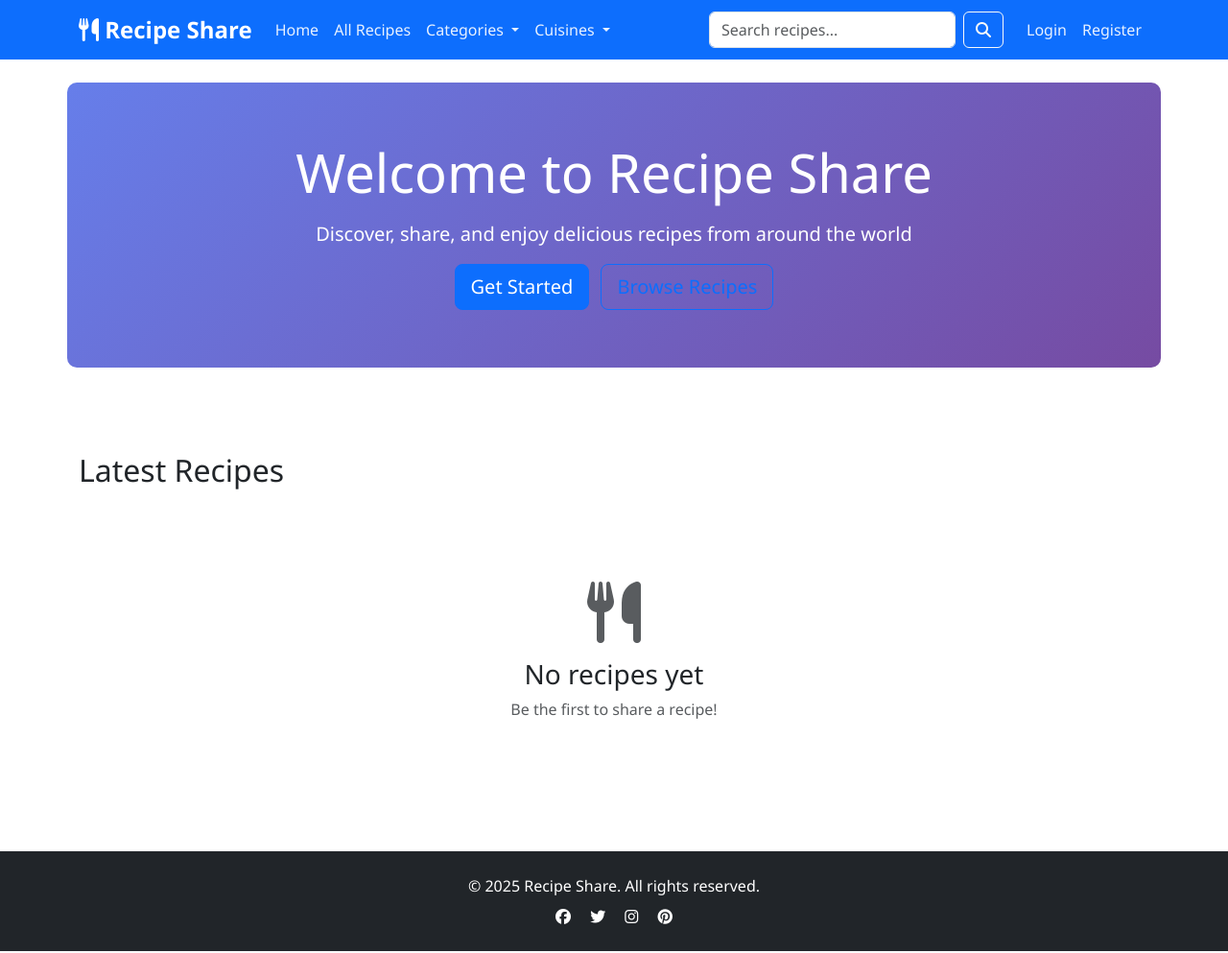
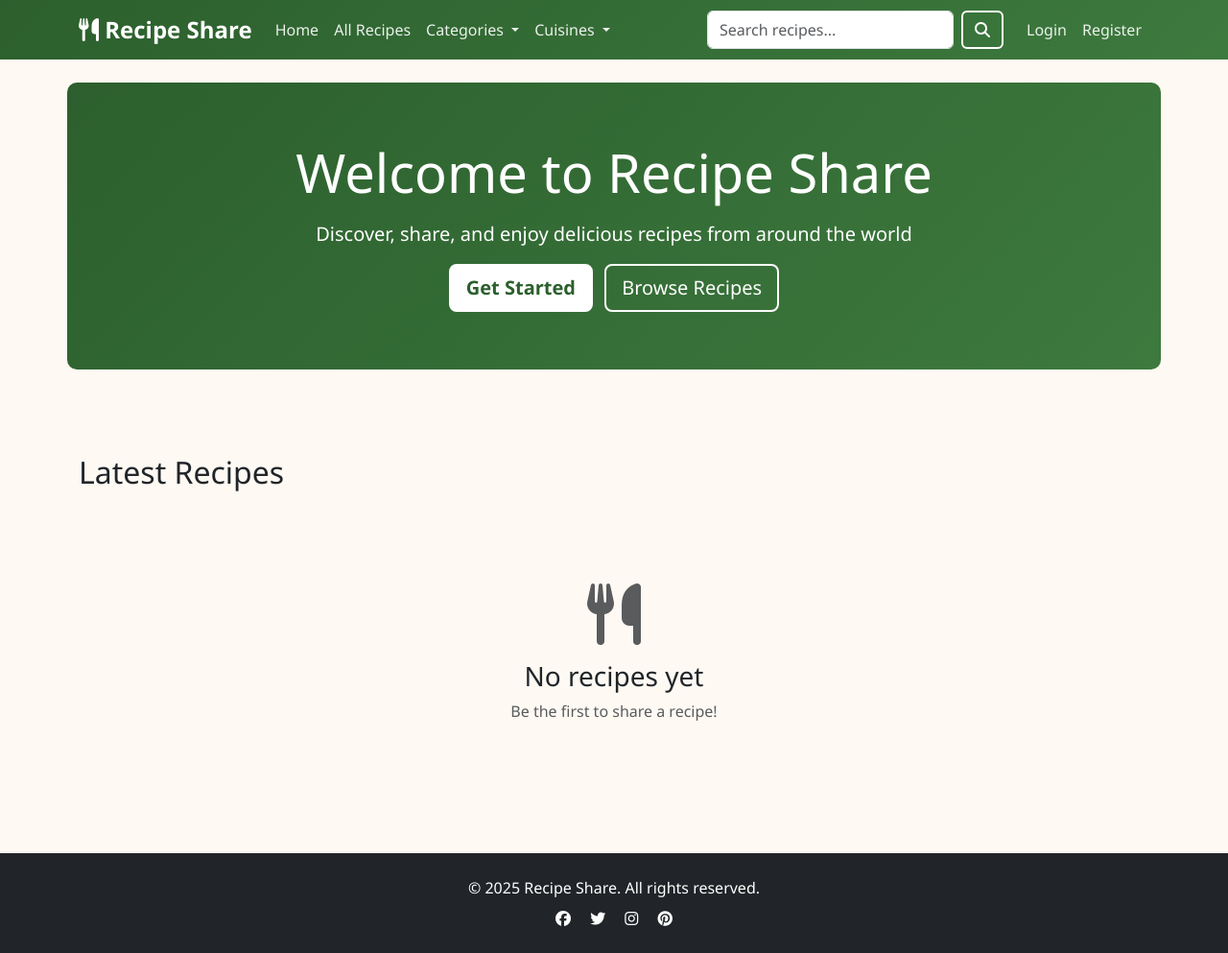
Before and after one commit to vsessvit/recipe-share, a Django app: page / in a window 1280 px wide. Shown: the whole page at 96% size. Run offline with Django 4.2, Linux system fonts and the light colour scheme; data that the repository does not hold is empty; some libraries are stand-ins or nearby versions.

Commit message:
Implement WCAG AA compliant color scheme with accessible forest green palette

```diff
--- a/static/css/style.css
+++ b/static/css/style.css
@@ -1,15 +1,61 @@
 /* Custom CSS for Recipe Share */
 
-/* Color Scheme */
+/* WCAG AA Compliant Color Scheme */
 :root {
-    --primary-color: #0d6efd;
-    --secondary-color: #6c757d;
-    --success-color: #198754;
-    --danger-color: #dc3545;
-    --warning-color: #ffc107;
-    --info-color: #0dcaf0;
-    --light-color: #f8f9fa;
+    --primary-color: #2c5f2d;       /* Forest green - 4.6:1 contrast */
+    --secondary-color: #5a6268;     /* Dark gray - 7.7:1 contrast */
+    --success-color: #155724;       /* Dark green - 7.4:1 contrast */
+    --danger-color: #bd2130;        /* Dark red - 5.9:1 contrast */
+    --warning-color: #856404;       /* Dark yellow - 7.6:1 contrast */
+    --info-color: #0c5460;          /* Dark teal - 7.5:1 contrast */
+    --light-color: #fef9f3;         /* Warm cream background */
     --dark-color: #212529;
+}
+
+/* Bootstrap Overrides for Accessibility */
+.navbar.bg-primary, .bg-primary {
+    background: linear-gradient(135deg, var(--primary-color) 0%, #3d7a3e 100%) !important;
+}
+
+.btn-primary {
+    background-color: var(--primary-color) !important;
+    border-color: var(--primary-color) !important;
+    color: white !important;
+}
+
+.btn-primary:hover, .btn-primary:focus {
+    background-color: #1e4a1f !important;
+    border-color: #1e4a1f !important;
+    color: white !important;
+}
+
+.text-primary {
+    color: var(--primary-color) !important;
+}
+
+.badge.bg-primary {
+    background-color: var(--primary-color) !important;
+}
+
+.badge.bg-secondary {
+    background-color: var(--secondary-color) !important;
+}
+
+.badge.bg-info {
+    background-color: var(--info-color) !important;
+}
+
+.badge.bg-warning {
+    background-color: var(--warning-color) !important;
+    color: white !important;
+}
+
+.badge.bg-success {
+    background-color: var(--success-color) !important;
+}
+
+.badge.bg-danger {
+    background-color: var(--danger-color) !important;
 }
 
 /* General Styles */
@@ -18,6 +64,8 @@ body {
     min-height: 100vh;
     display: flex;
     flex-direction: column;
+    background-color: var(--light-color);
+    color: #212529;
 }
 
 main {
@@ -26,22 +74,72 @@ main {
 
 /* Hero Section */
 .hero-section {
-    background: linear-gradient(135deg, #667eea 0%, #764ba2 100%);
+    background: linear-gradient(135deg, var(--primary-color) 0%, #3d7a3e 100%);
     color: white;
     padding: 60px 20px;
     border-radius: 10px;
     margin-bottom: 40px;
 }
 
+/* Hero Section Buttons - Override Bootstrap */
+.hero-section .btn-primary,
+.bg-primary .btn-primary {
+    background: white !important;
+    border: 2px solid white !important;
+    color: var(--primary-color) !important;
+    font-weight: 600 !important;
+}
+
+.hero-section .btn-primary:hover,
+.bg-primary .btn-primary:hover {
+    background: rgba(255, 255, 255, 0.9) !important;
+    border-color: white !important;
+    color: var(--primary-color) !important;
+}
+
+.hero-section .btn-outline-primary,
+.hero-section .btn-outline-light,
+.bg-primary .btn-outline-primary,
+.bg-primary .btn-outline-light,
+.btn.btn-outline-light {
+    border: 2px solid white !important;
+    color: white !important;
+    background: transparent !important;
+    font-weight: 500 !important;
+}
+
+.hero-section .btn-outline-primary:hover,
+.hero-section .btn-outline-light:hover,
+.bg-primary .btn-outline-primary:hover,
+.bg-primary .btn-outline-light:hover,
+.btn.btn-outline-light:hover {
+    background: rgba(255, 255, 255, 0.2) !important;
+    border-color: white !important;
+    color: white !important;
+}
+
+.hero-section .btn-outline-primary:focus,
+.hero-section .btn-outline-light:focus,
+.bg-primary .btn-outline-primary:focus,
+.bg-primary .btn-outline-light:focus,
+.btn.btn-outline-light:focus {
+    background: rgba(255, 255, 255, 0.2) !important;
+    border-color: white !important;
+    color: white !important;
+    box-shadow: 0 0 0 0.2rem rgba(255, 255, 255, 0.3) !important;
+}
+
 /* Recipe Cards */
 .recipe-card {
     transition: transform 0.3s ease, box-shadow 0.3s ease;
     border: none;
+    background: white;
+    box-shadow: 0 2px 8px rgba(0, 0, 0, 0.08);
 }
 
 .recipe-card:hover {
     transform: translateY(-5px);
-    box-shadow: 0 10px 20px rgba(0, 0, 0, 0.15) !important;
+    box-shadow: 0 10px 20px rgba(0, 0, 0, 0.12) !important;
 }
 
 .recipe-img {
--- a/templates/base.html
+++ b/templates/base.html
@@ -16,7 +16,7 @@
     <link rel="stylesheet" href="https://cdnjs.cloudflare.com/ajax/libs/font-awesome/6.5.1/css/all.min.css">
 
     <!-- Custom CSS -->
-    <link rel="stylesheet" href="{% static 'css/style.css' %}">
+    <link rel="stylesheet" href="{% static 'css/style.css' %}?v=3">
 
     {% block extra_css %}{% endblock %}
 </head>
```
